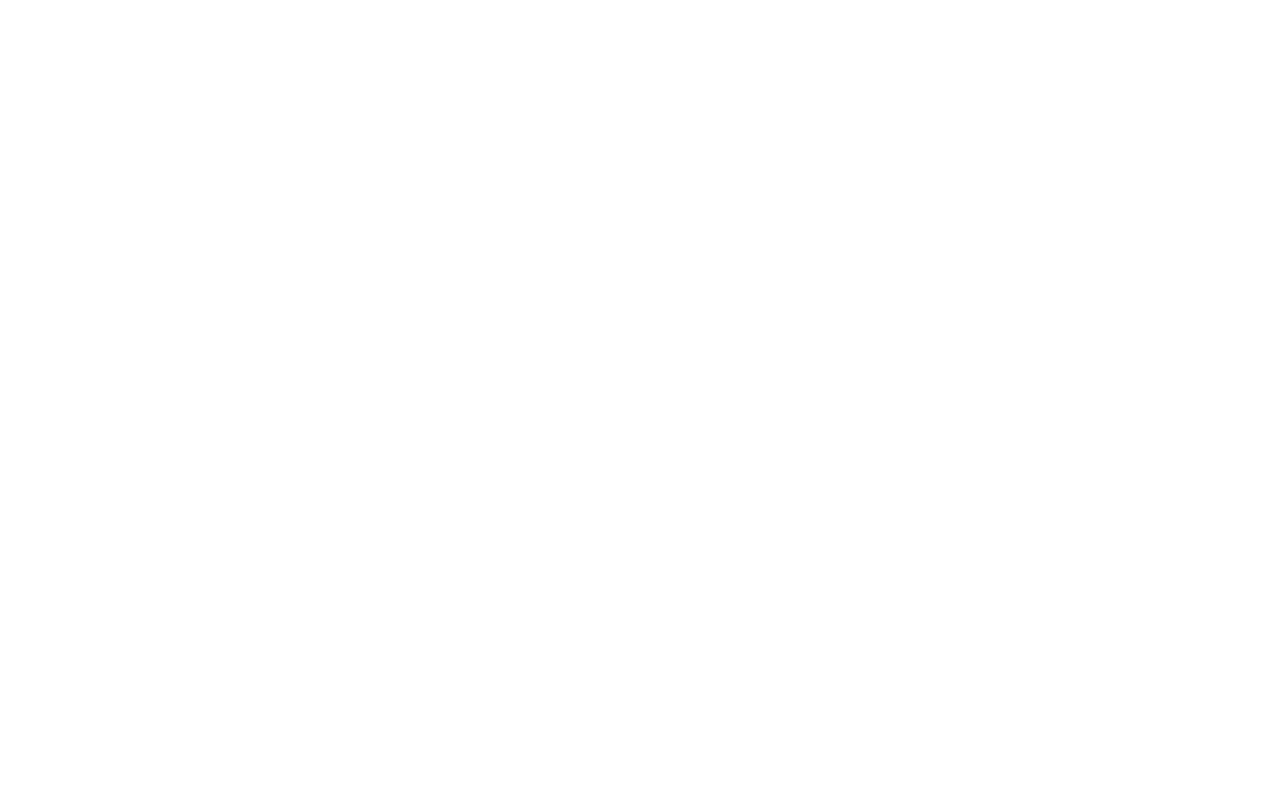
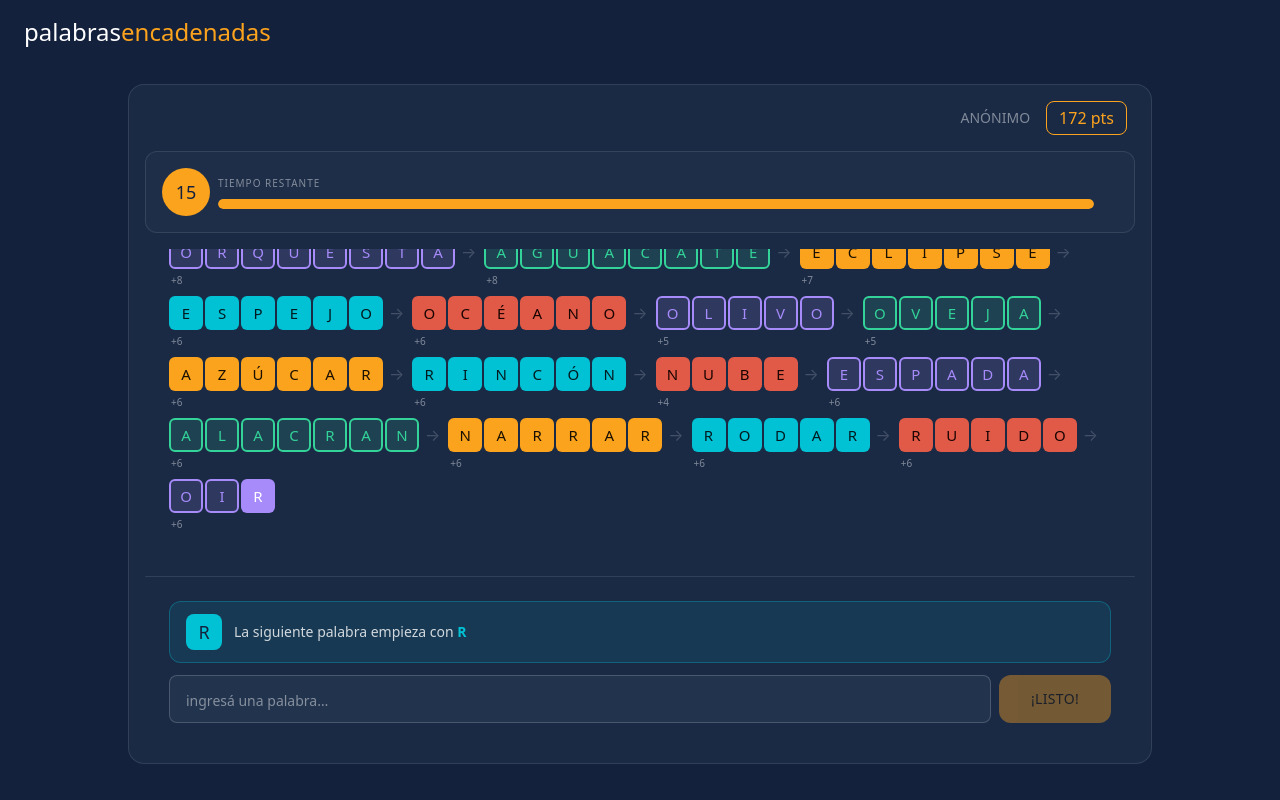
Before and after one commit to agusgarrido/unq-ui-agustin-garrido-trabajo-final, a React (Vite) app: page /game in a window 1280 px wide. Before the commit this address had no page. Built offline with nearby package versions, Linux system fonts and the light colour scheme.

Commit message:
Fix: Rutas nuevas.

```diff
--- a/src/router/AppRouter.tsx
+++ b/src/router/AppRouter.tsx
@@ -2,6 +2,7 @@ import { BrowserRouter, Route, Routes } from "react-router-dom";
 import { useState } from "react";
 import MainLayout from "../components/layout/MainLayout";
 import { MenuPage } from "../pages/MenuPage";
+import { GamePage } from "../pages/GamePage";
 
 export function AppRouter() {
   const [playerName, setPlayerName] = useState("Anónimo");
@@ -17,6 +18,16 @@ export function AppRouter() {
             }
           />
         </Route>
+
+        <Route element={<MainLayout showNavbar />}>
+          <Route
+            path="/game"
+            element={<GamePage playerName={playerName} onGameEnd={() => {}} />}
+          />
+          <Route path="/result" element={<div>Result</div>} />
+          <Route path="/instructions" element={<div>Instructions</div>} />
+          <Route path="/leaderboard" element={<div>Leaderboard</div>} />
+        </Route>
       </Routes>
     </BrowserRouter>
   );
```
